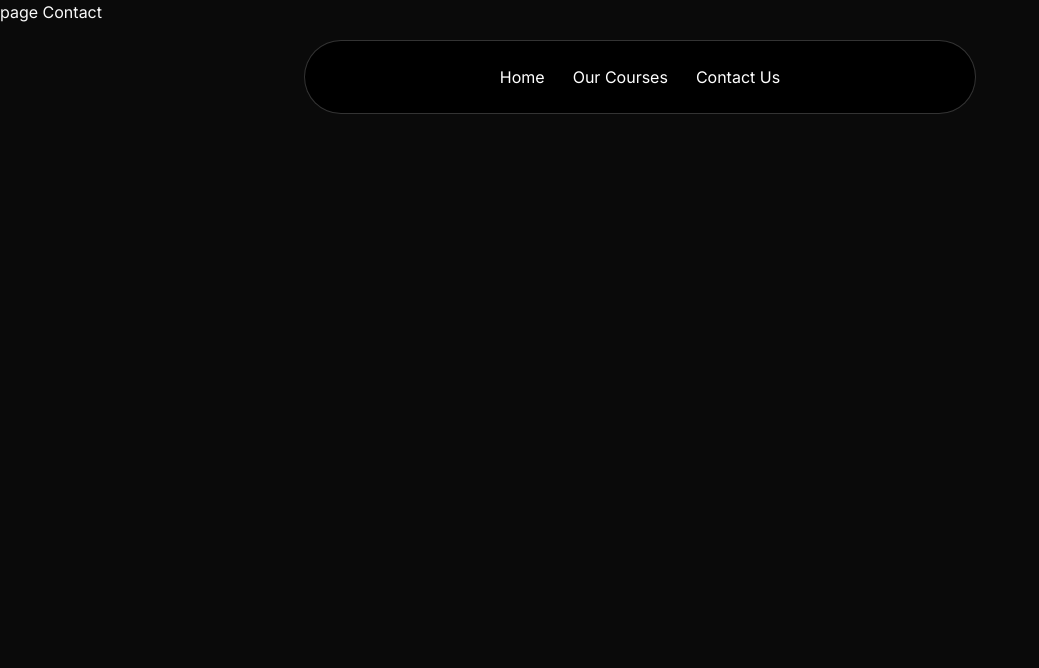
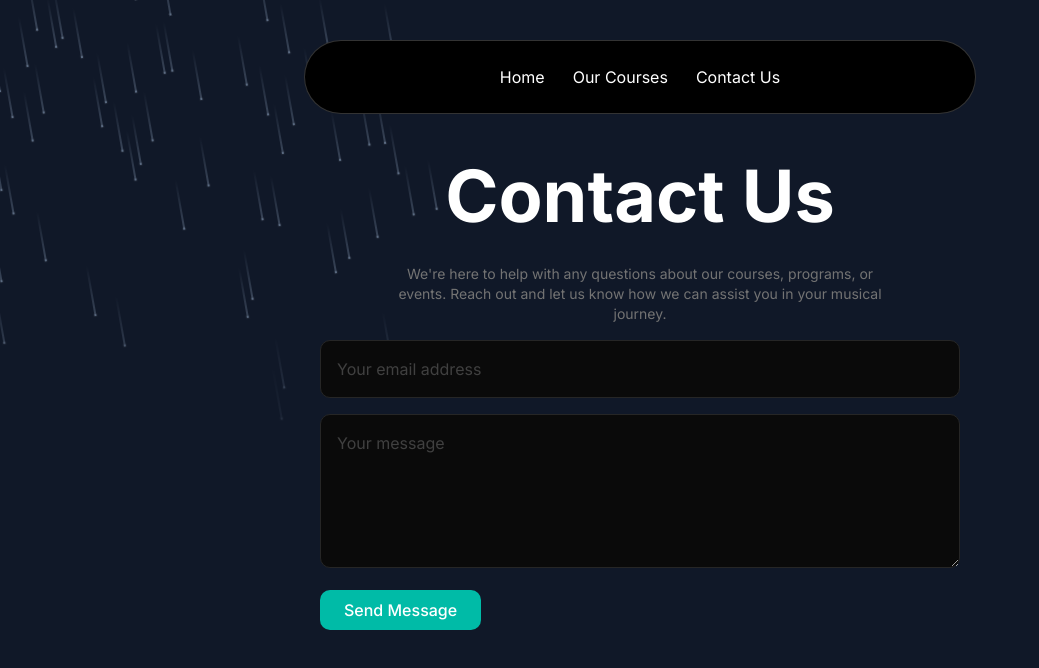
Before and after one commit to hassan2314/next-school, a Next.js app: page /contact in a window 1280 px wide. Shown: the top 668 px of the page, without its empty margins (0-1039 px from the left). Built offline with nearby package versions, Linux system fonts and the light colour scheme.

Commit message:
Contact us

```diff
--- a/src/app/contact/page.tsx
+++ b/src/app/contact/page.tsx
@@ -1,7 +1,58 @@
-import React from "react";
+"use client";
+import React, { FormEvent, useState } from "react";
+import { Meteors } from "@/components/ui/meteors";
 
 const page = () => {
-  return <div> page Contact</div>;
+  const [email, setEmail] = useState("");
+  const [message, setMessage] = useState("");
+
+  const handleSubmit = (event: FormEvent<HTMLFormElement>) => {
+    event.preventDefault();
+    console.log("Submitted:", { email, message });
+  };
+
+  return (
+    <div className="min-h-screen  bg-gray-100 dark:bg-gray-900 py-12 pt-36 relative">
+      {/* Meaty part - Meteor effect */}
+      <Meteors number={100} />
+      <div className="max-w-2xl mx-auto p-4 relative z-10">
+        {" "}
+        {/* Add relative and z-10 to bring content to the front */}
+        <h1 className="text-lg md:text-7xl text-center font-sans font-bold mb-8 text-white">
+          Contact Us
+        </h1>
+        <p className="text-neutral-500 max-w-lg mx-auto my-2 text-sm text-center">
+          We&apos;re here to help with any questions about our courses,
+          programs, or events. Reach out and let us know how we can assist you
+          in your musical journey.
+        </p>
+        <form onSubmit={handleSubmit} className="space-y-4 mt-4">
+          <input
+            type="email"
+            value={email}
+            onChange={(e) => setEmail(e.target.value)}
+            placeholder="Your email address"
+            className="rounded-lg border border-neutral-800 focus:ring-2 focus:ring-teal-500 w-full p-4 bg-neutral-950 placeholder:text-neutral-700"
+            required
+          />
+          <textarea
+            value={message}
+            onChange={(e) => setMessage(e.target.value)}
+            placeholder="Your message"
+            className="rounded-lg border border-neutral-800 focus:ring-2 focus:ring-teal-500 w-full p-4 bg-neutral-950 placeholder:text-neutral-700"
+            rows={5}
+            required
+          ></textarea>
+          <button
+            type="submit"
+            className="px-6 py-2 rounded-lg bg-teal-500 text-white font-medium hover:bg-teal-600 focus:outline-none focus:ring-2 focus:ring-teal-500 focus:ring-offset-2 mx-auto text-center items-center justify-center"
+          >
+            Send Message
+          </button>
+        </form>
+      </div>
+    </div>
+  );
 };
 
 export default page;
```
